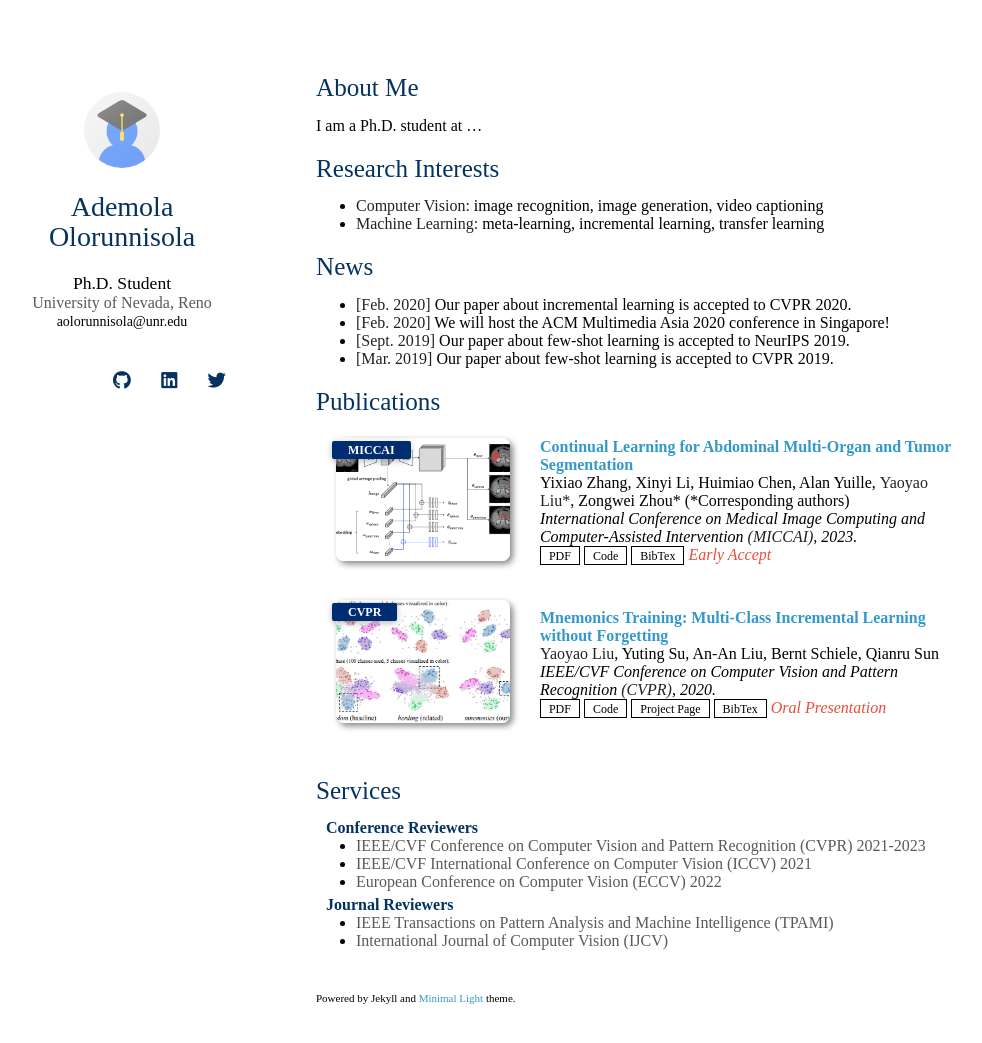
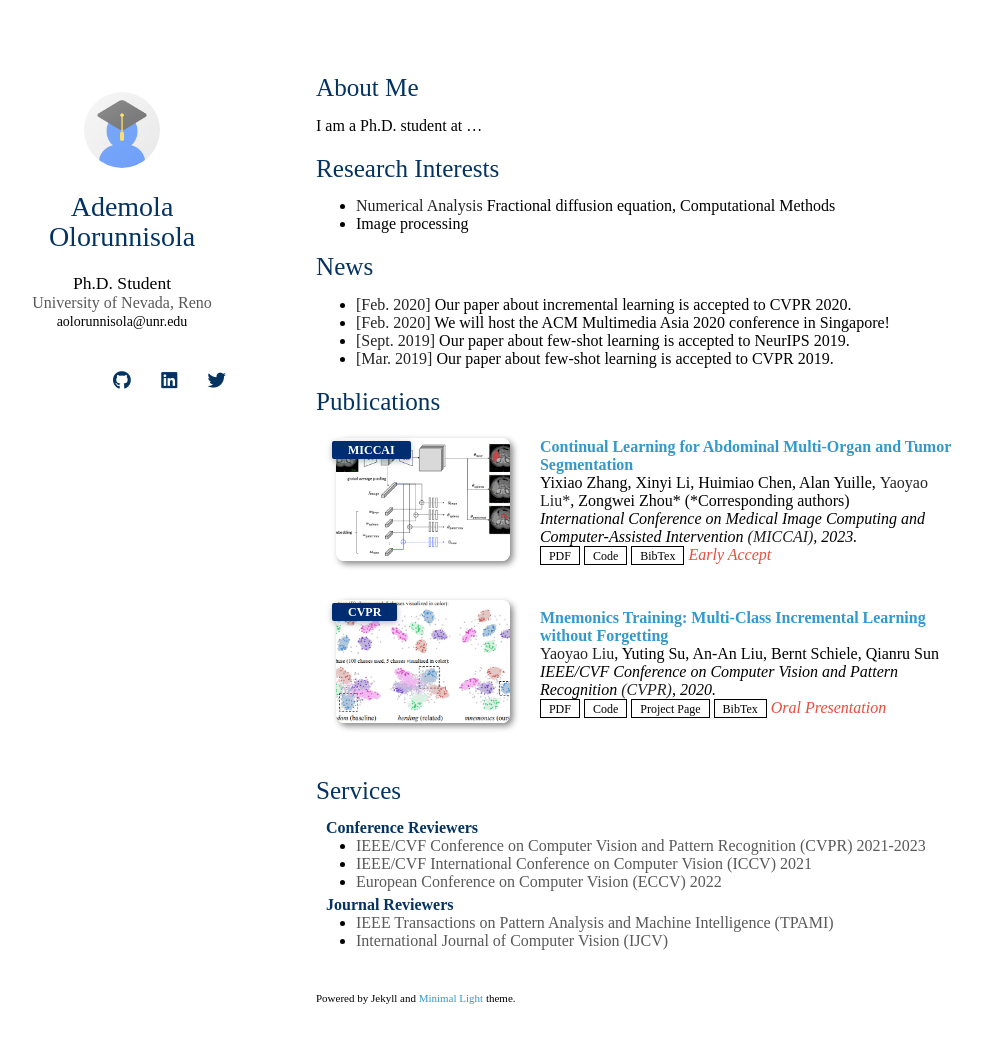
Before and after one commit to Ademola-Olorunnisola/Ademola-Olorunnisola.github.io, a Jekyll site: the page index.html, which Jekyll copies as it is, in a window 1280 px wide and 1076 px high. Shown: the top 1043 px of the window, without its empty margins (154-1136 px from the left). Built offline with Jekyll 4.4.1, drawn with Linux system fonts in a browser that asks for light colours; nearby versions of some CDN libraries; a style sheet for code colours, icons or effects is not loaded.

Commit message:
Update index.html

```diff
--- a/index.html
+++ b/index.html
@@ -94,12 +94,10 @@
 
         <ul>
           <li>
-            <strong>Computer Vision:</strong> image recognition, image
-            generation, video captioning
+            <strong>Numerical Analysis</strong> Fractional diffusion equation, Computational Methods
           </li>
           <li>
-            <strong>Machine Learning:</strong> meta-learning, incremental
-            learning, transfer learning
+            Image processing
           </li>
         </ul>
 
```
